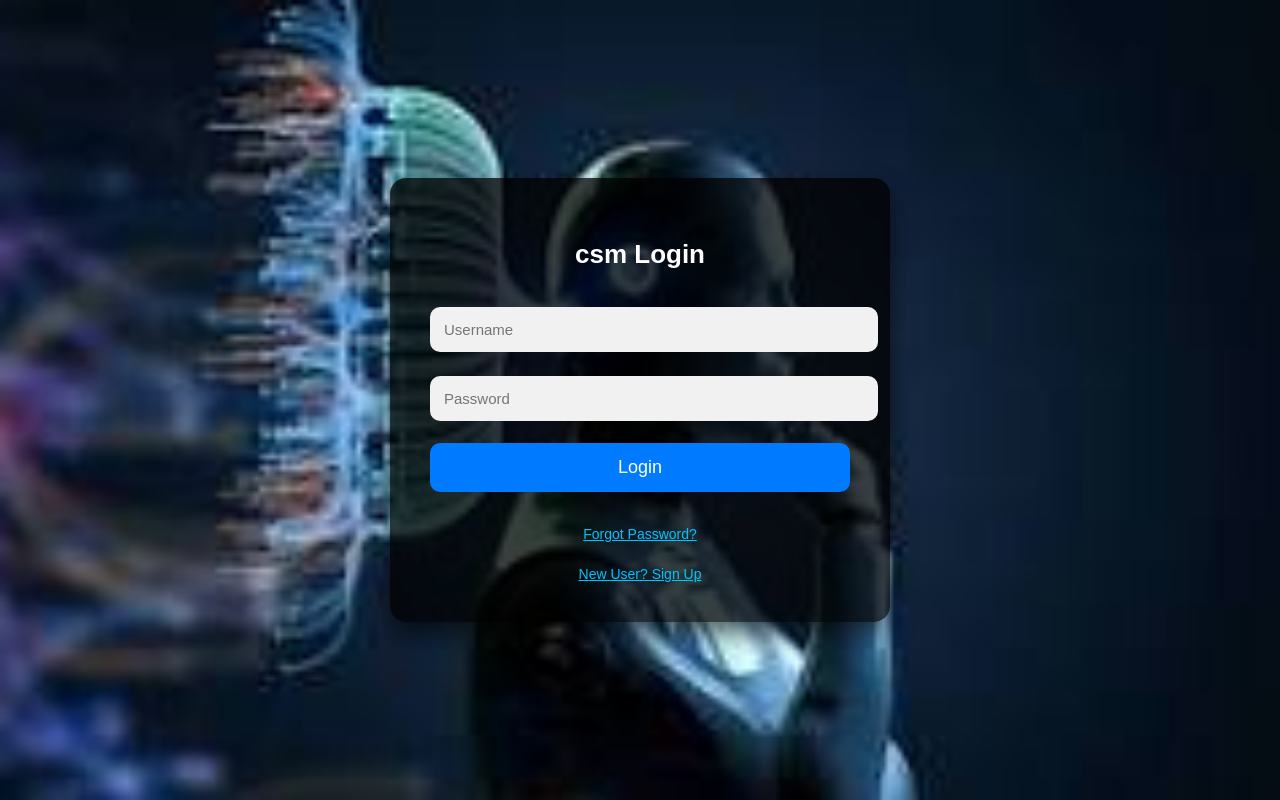
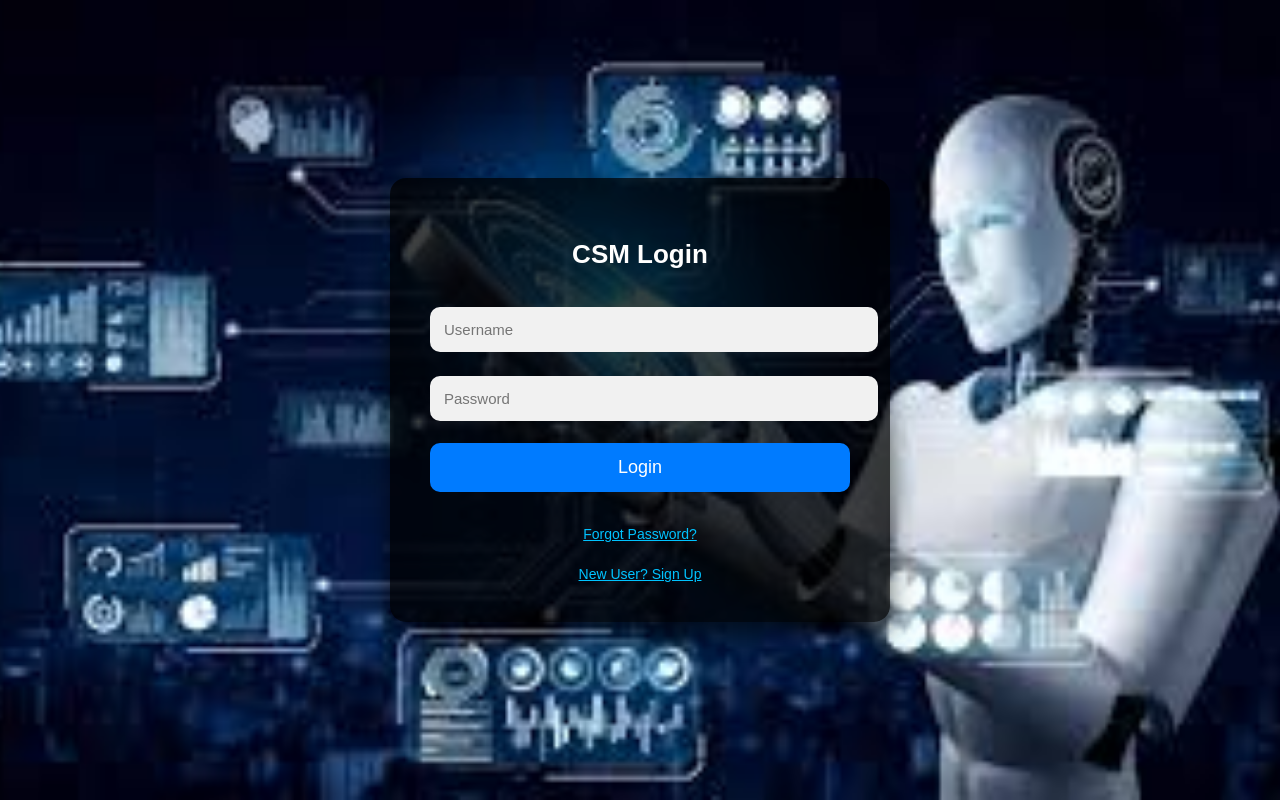
Before and after one commit to Mutyalu1-chintakayala/meetings, a website: page public/csmlogin.html in a window 1280 px wide. Drawn offline with Linux system fonts and the light colour scheme.

Commit message:
csmlogin.html

```diff
--- a/public/csmlogin.html
+++ b/public/csmlogin.html
@@ -1,4 +1,3 @@
-
 <!DOCTYPE html>
 <html lang="en">
 <head>
@@ -8,7 +7,7 @@
   <style>
     body {
       font-family: Arial, sans-serif;
-      background: url('csm1.jpeg') no-repeat center center fixed;
+      background: url('csm2.jpeg') no-repeat center center fixed;
       background-size: cover;
       display: flex;
       justify-content: center;
@@ -81,7 +80,7 @@
 </head>
 <body>
   <div class="container">
-    <h2>csm Login</h2>
+    <h2>CSM Login</h2>
     <form id="loginForm">
       <input type="text" id="username" placeholder="Username" required />
       <input type="password" id="password" placeholder="Password" required />
@@ -100,7 +99,7 @@
       const inputUser = document.getElementById('username').value;
       const inputPass = document.getElementById('password').value;
 
-      const storedUser = JSON.parse(localStorage.getItem('csmUser'));
+      const storedUser = JSON.parse(localStorage.getItem('csdUser'));
 
       if (storedUser && storedUser.username === inputUser && storedUser.password === inputPass) {
         alert('Login successful!');
```
